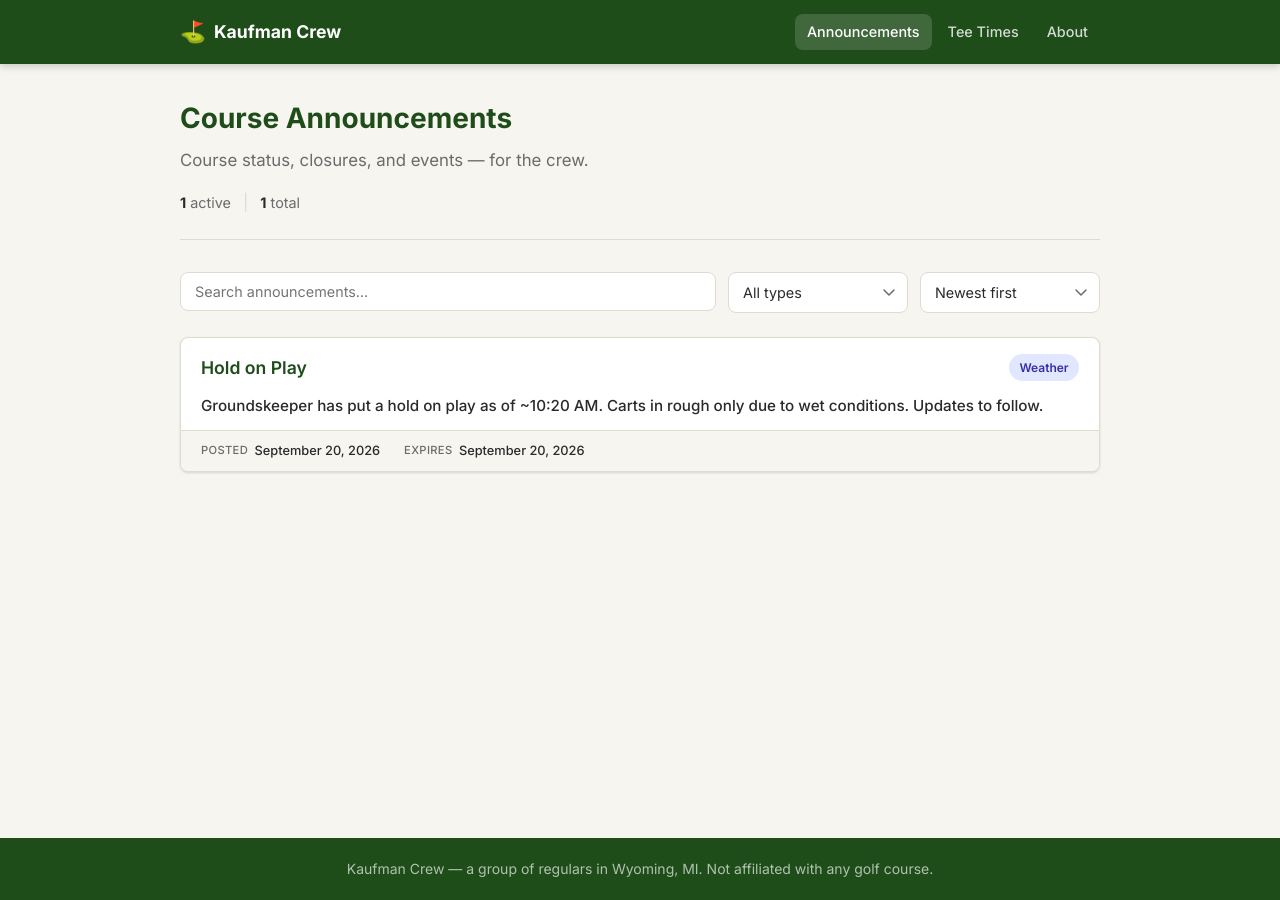
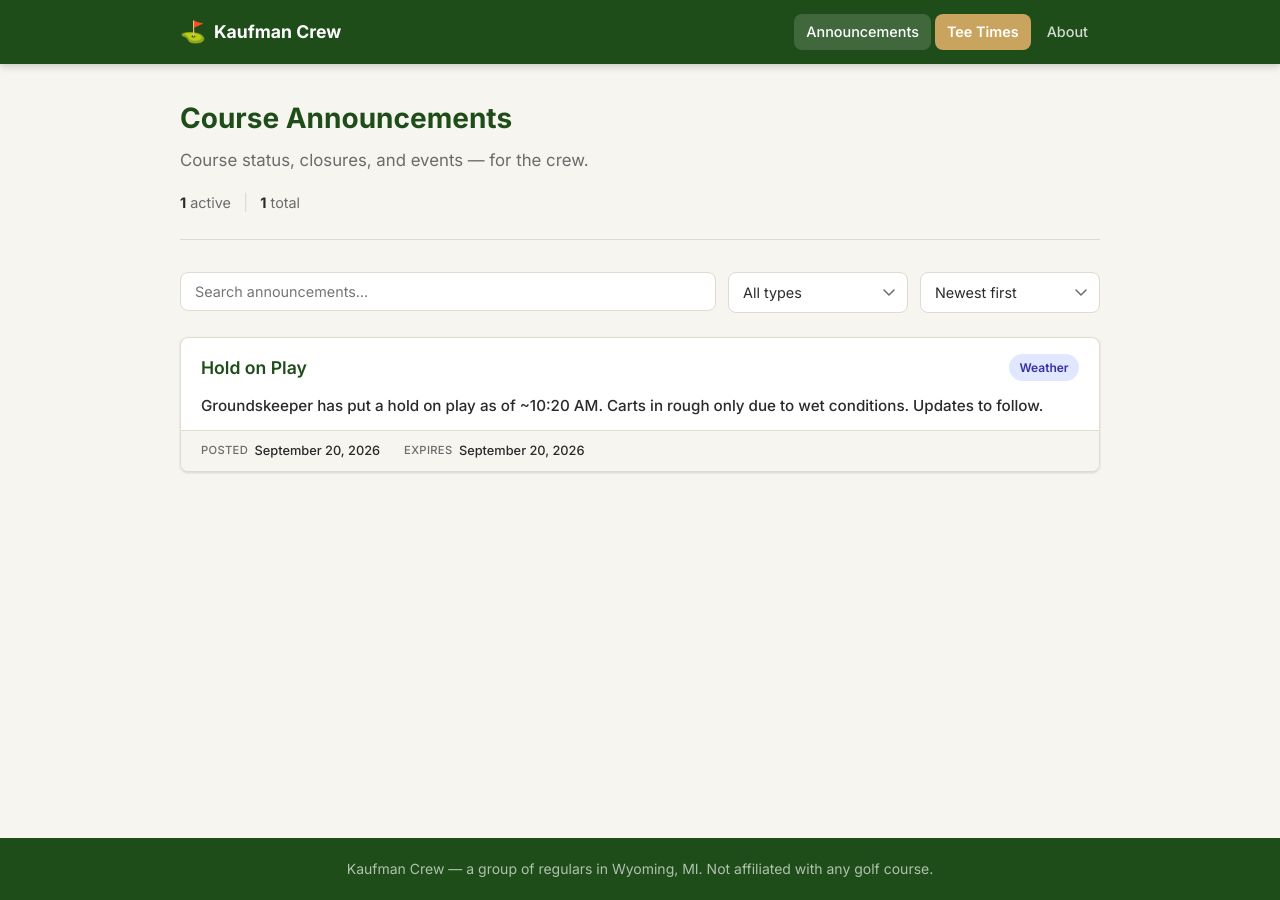
Before and after one commit to javaface/kaufman-crew, a Jekyll site: the page built from index.html, in a window 1280 px wide. Built offline with Jekyll 4.4.1, drawn with Linux system fonts in a browser that asks for light colours.

Commit message:
Make Tee Times nav link stand out with gold button style

```diff
--- a/_layouts/default.html
+++ b/_layouts/default.html
@@ -19,7 +19,7 @@
       </a>
       <nav class="site-nav">
         <a href="{{ '/' | relative_url }}" class="nav-link {% if page.url == '/' %}active{% endif %}">Announcements</a>
-        <a href="{{ '/teetimes' | relative_url }}" class="nav-link {% if page.url contains 'teetimes' %}active{% endif %}">Tee Times</a>
+        <a href="{{ '/teetimes' | relative_url }}" class="nav-link nav-link--cta {% if page.url contains 'teetimes' %}active{% endif %}">Tee Times</a>
         <a href="{{ '/about' | relative_url }}" class="nav-link {% if page.url contains 'about' %}active{% endif %}">About</a>
       </nav>
     </div>
--- a/assets/css/style.css
+++ b/assets/css/style.css
@@ -108,6 +108,18 @@ a:hover { text-decoration: underline; }
   color: #fff;
   background: rgba(255,255,255,.15);
   text-decoration: none;
+}
+
+.nav-link--cta {
+  background: var(--gold);
+  color: #fff;
+  font-weight: 600;
+}
+
+.nav-link--cta:hover,
+.nav-link--cta.active {
+  background: #b8923f;
+  color: #fff;
 }
 
 /* ================================================================
```
